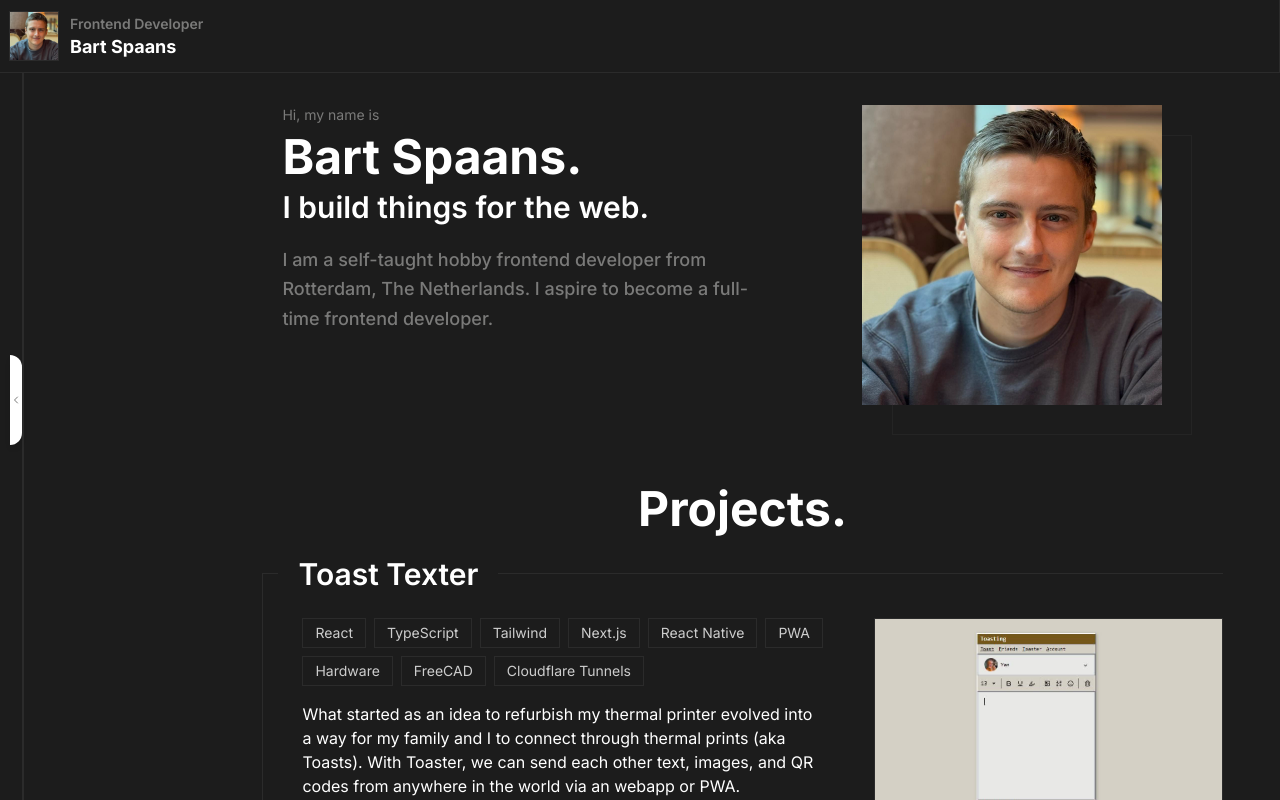
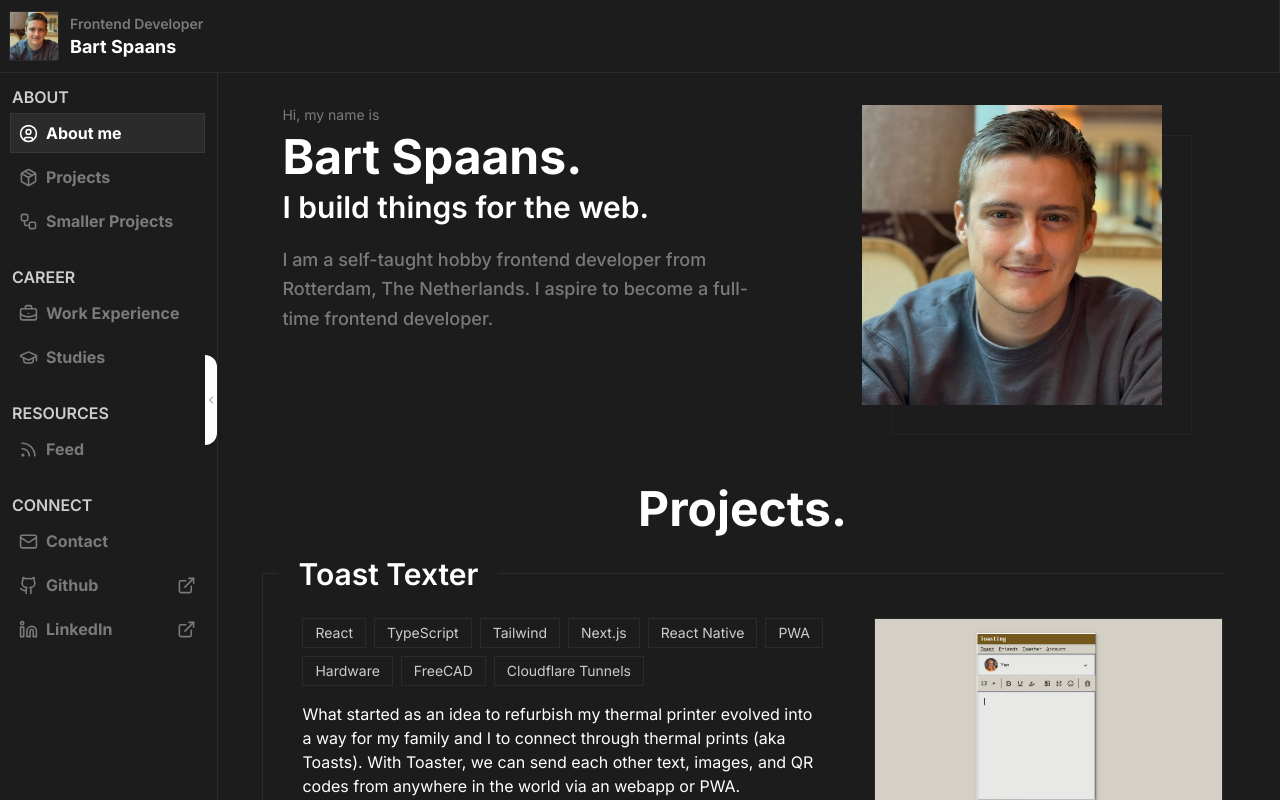
Before and after one commit to spaansba/Portfolio, a Next.js app: page /about in a window 1280 px wide. Shown: the top 800 px of the page. Built offline with nearby package versions, Linux system fonts and the light colour scheme.

Commit message:
testing in prop16

```diff
--- a/src/app/_components/MainWrapper.tsx
+++ b/src/app/_components/MainWrapper.tsx
@@ -18,29 +18,31 @@ function MainWrapper({ children }: { children: React.ReactNode }) {
   const isMobile = useIsMobileDevice(900)
 
   return (
-    <div className="flex flex-col">
-      {/* HEADER - Absolutely fixed */}
-      <div className="fixed top-0 left-0 right-0 h-[73px] z-[100] bg-SecondaryGray">
-        {(!isMobile || !isMobileSidebarOpen) && <Header />}
-      </div>
-
-      {/* SIDEBAR - Absolutely fixed */}
-      {!isMobile && (
-        <div className="fixed top-[73px] left-0 bottom-0 z-[90] bg-SecondaryGray border-r border-TertiaryGray">
-          <DesktopNavigation />
-        </div>
+    <div className="min-h-screen">
+      {/* Fixed Header */}
+      {(!isMobile || !isMobileSidebarOpen) && (
+        <header className="fixed top-0 left-0 right-0 z-30 bg-SecondaryGray">
+          <Header />
+        </header>
       )}
 
-      {/* MOBILE SIDEBAR - Absolutely fixed when open */}
+      {/* Fixed Sidebar for Desktop */}
+      {!isMobile && (
+        <aside className="fixed top-[73px] left-0 bottom-0 z-20">
+          <DesktopNavigation />
+        </aside>
+      )}
+
+      {/* Mobile Sidebar (when open) */}
       {isMobile && isMobileSidebarOpen && (
-        <div className="fixed inset-0 z-[95] bg-TertiaryGray">
+        <div className="fixed inset-0 z-40 bg-TertiaryGray">
           <MobileNavigation />
         </div>
       )}
 
-      {/* MAIN CONTENT - Pushed down and to the right */}
+      {/* Main Content - shifts right based on sidebar state */}
       <main
-        className="min-h-screen pt-[73px]"
+        className="relative pt-[73px] transition-all duration-400 ease-in-out"
         style={{
           marginLeft: !isMobile
             ? isDesktopSidebarOpen
--- a/src/app/_components/Navigation/DesktopNavigation/DesktopNavigation.tsx
+++ b/src/app/_components/Navigation/DesktopNavigation/DesktopNavigation.tsx
@@ -16,6 +16,7 @@ function DesktopNavigation() {
         // layout
         // initial={false}
         className="bg-SecondaryGray h-full overflow-hidden"
+        style={{ width: isSidebarOpen ? SIDEBAR_OPEN_WIDTH : SIDEBAR_CLOSED_WIDTH }}
         // animate={{ width: isSidebarOpen ? SIDEBAR_OPEN_WIDTH : SIDEBAR_CLOSED_WIDTH }}
         // transition={{ duration: 0.4, ease: "easeInOut" }}
       >
```
